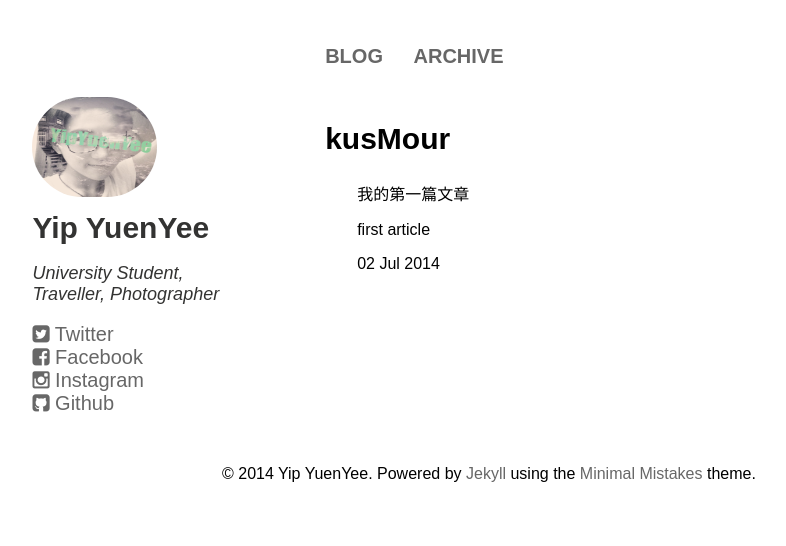
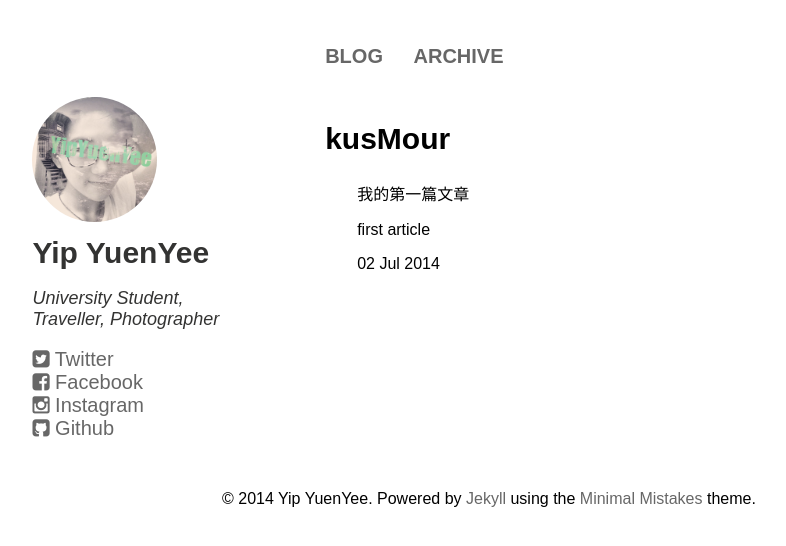
Before and after one commit to kusmour/blog_jekyll, a Jekyll site: the page built from _posts/2014-07-02-first-article.html, in a window 1280 px wide. Shown: the top 546 px of the page, without its empty margins (102-888 px from the left). Built offline with Jekyll 4.4.1, drawn with Linux system fonts in a browser that asks for light colours.

Commit message:
change blog_list css

```diff
--- a/js/blog_list.js
+++ b/js/blog_list.js
@@ -8,5 +8,5 @@
 
 function nav_and_author() {
 	var scrolled = $(window).scrollTop();
-	$(".author_side").css("top", scrolled + "px");
+	$("").css("top", scrolled + "px");
 }
--- a/style/article_page.css
+++ b/style/article_page.css
@@ -90,7 +90,7 @@
 
 .bio_photo {
 	border-radius: 100px;
-	height: 100px;
+	height: 125px;
 	width: 125px;
 }
 
--- a/style/blog_list_page.css
+++ b/style/blog_list_page.css
@@ -20,6 +20,8 @@
 }
 
 .navigation_bar {
+	position: fixed;
+	top: 0px;
 	margin: 0px;
 	padding-top: 32px;
 	font-size: 20px;
@@ -68,6 +70,7 @@
 
 .author_side {
 	position: fixed;
+	top: 81px;
 	color: rgb(51, 51, 50);
 	float: left;
 	width: 16%;
```
